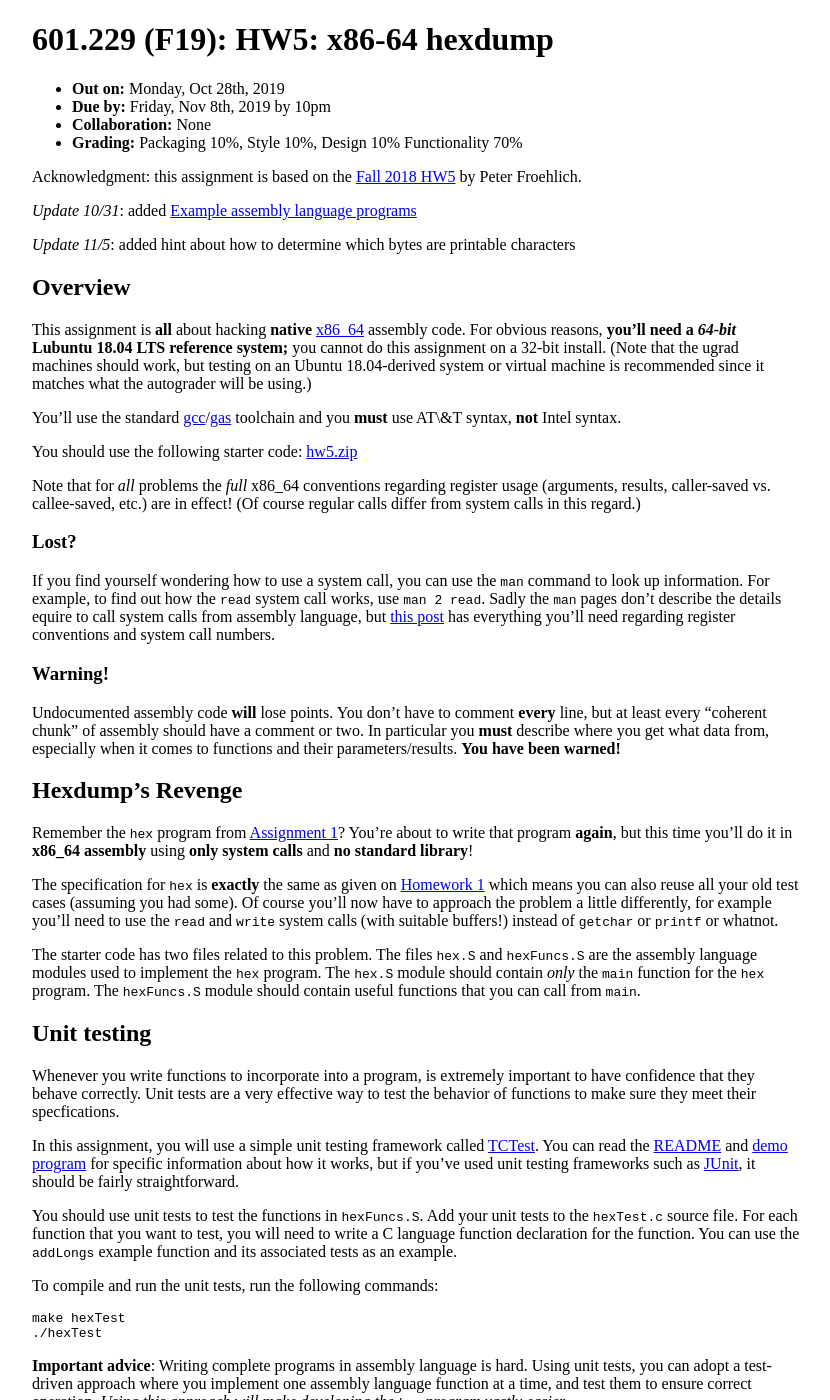
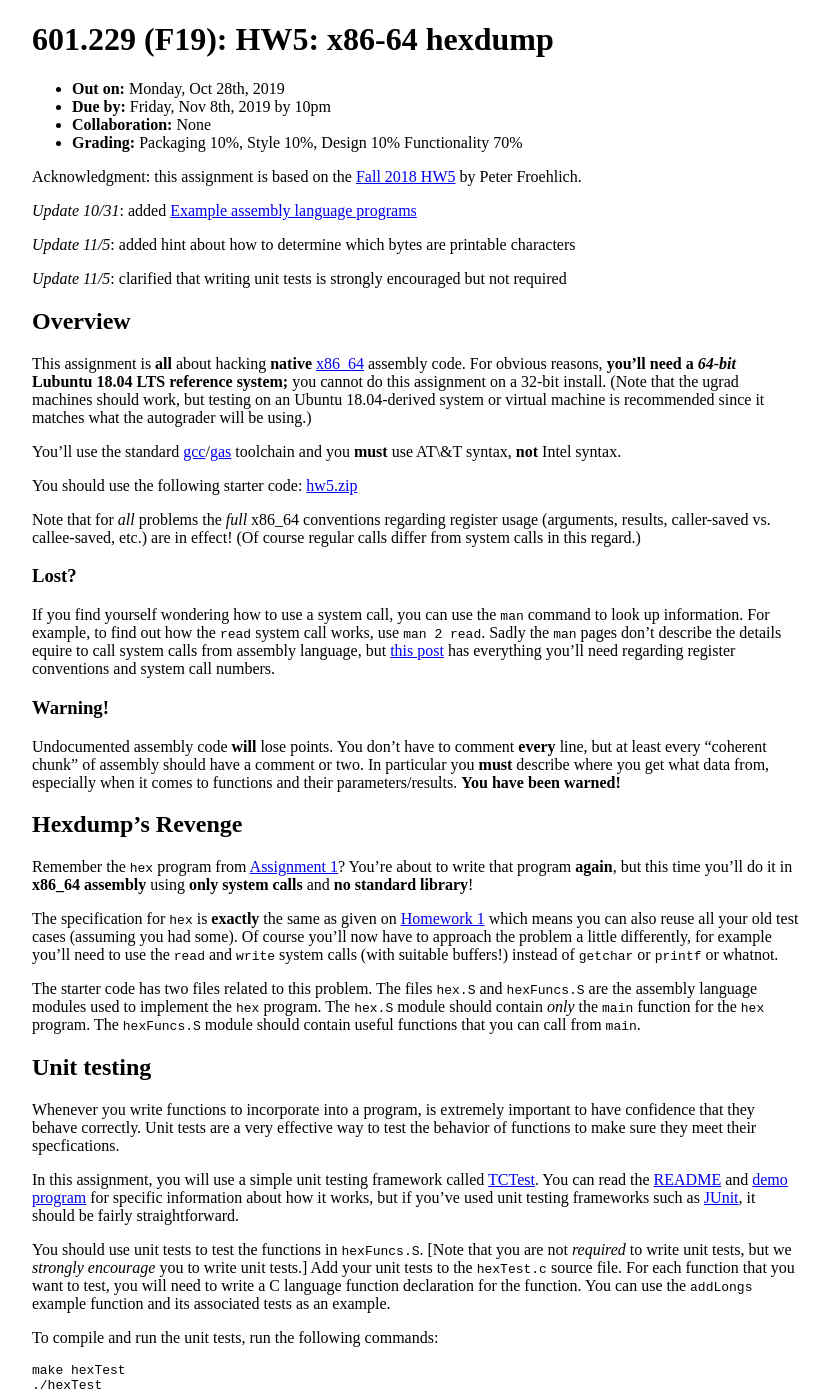
Before and after one commit to jhucsf/fall2019, a Jekyll site: the page built from hw/hw5.md, in a window 1280 px wide and 1400 px high. Shown: the whole window, without its empty margins (224-1054 px from the left). Built offline with Jekyll 4.4.1, drawn with Linux system fonts in a browser that asks for light colours.

Commit message:
note about unit tests

```diff
--- a/hw/hw5.md
+++ b/hw/hw5.md
@@ -13,6 +13,8 @@ Acknowledgment: this assignment is based on the [Fall 2018 HW5](https://www.cs.j
 *Update 10/31*: added [Example assembly language programs](#example-assembly-language-programs)
 
 *Update 11/5*: added hint about how to determine which bytes are printable characters
+
+*Update 11/5*: clarified that writing unit tests is strongly encouraged but not required
 
 <!-- why won't github pages update? -->
 
@@ -93,6 +95,8 @@ testing frameworks such as [JUnit](https://junit.org), it should be
 fairly straightforward.
 
 You should use unit tests to test the functions in `hexFuncs.S`.
+[Note that you are not *required* to write unit tests, but
+we *strongly encourage* you to write unit tests.]
 Add your unit tests to the `hexTest.c` source file.
 For each function that you want to test, you will need to write
 a C language function declaration for the function.  You can use
```
